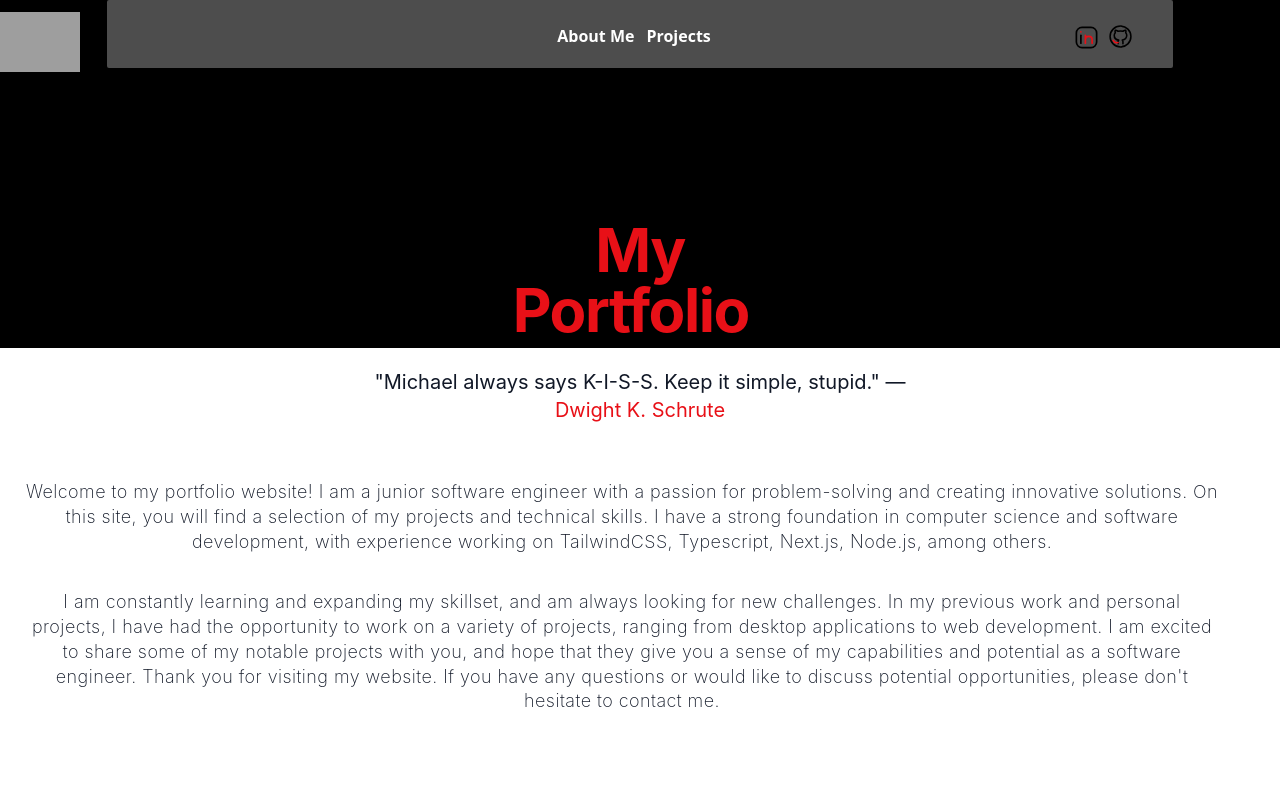
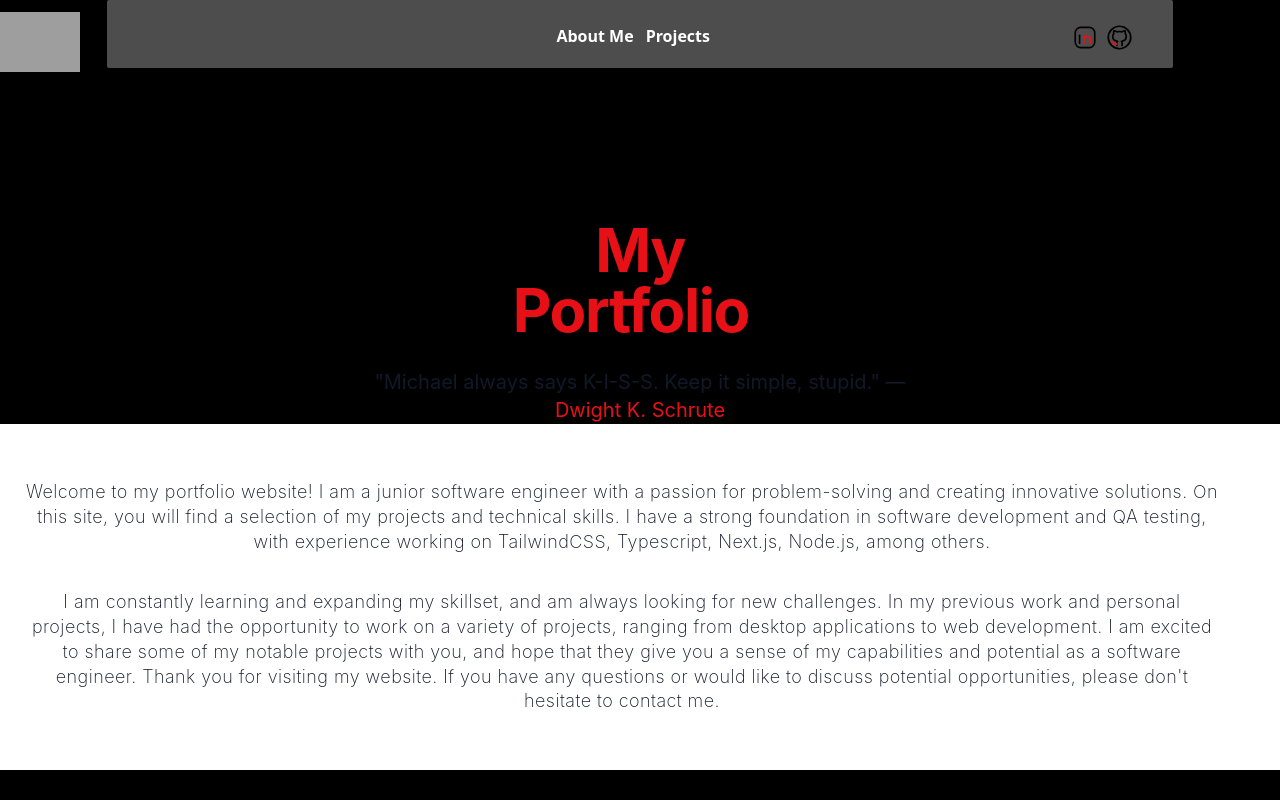
Before and after one commit to salahraja/portfolio, a Next.js app: page / in a window 1280 px wide. Shown: the top 800 px of the page. Built offline with nearby package versions, Linux system fonts and the light colour scheme; grey boxes are pictures that could not be loaded.

Commit message:
mobile optimization added

```diff
--- a/components/footer.tsx
+++ b/components/footer.tsx
@@ -17,8 +17,8 @@ export default function Footer() {
     <section className="relative ">
       <div className="px-4 pt-16 mx-auto sm:max-w-xl md:max-w-full lg:max-w-screen-xl md:px-24 lg:px-8">
         <div className="grid gap-10 row-gap-6 mb-8 sm:grid-cols-2 lg:grid-cols-4">
-          <div className="sm:col-span-2">
-            <span className="ml-2 bottom-0 text-l font-bold tracking-wide text-gray-800 uppercase">
+          <div className="sm:col-span-2 max-[640px]:hidden">
+            <span className="ml-2 bottom-0 text-l max-[640px]:align-center font-bold tracking-wide text-gray-800 uppercase">
               About Me
             </span>
 
--- a/components/nav.tsx
+++ b/components/nav.tsx
@@ -7,7 +7,7 @@ function NavBar() {
     <div className="flex flex-row justify-center">
       <nav className="font-sans flex py-2 px-6 bg-white bg-opacity-30 backdrop-blur-sm rounded-sm shadow sm:items-baseline w-5/6">
         <div className="pt-3 grid grid-cols-3 font-semibold w-full text-center">
-          <div className="h-10 pt-3 ml-auto flex col-auto w-screen whitespace-nowrap font-semibold">
+          <div className="h-10 pt-3 ml-auto flex col-auto w-screen max-[640px]:w-2vw] whitespace-nowrap font-semibold">
             <div className="flex justify-center w-[80.5vw] pl-[5vw]">
               <div className="space-x-3 -m-[1vh] w-full align-center">
                 <Link href={"/about"}>About Me</Link>
@@ -15,24 +15,24 @@ function NavBar() {
                   Projects
                 </Link>
               </div>
-              <div className="-m-[1vh] flex flex-row">
+              <div className="-m-[1vh] flex flex-row flex-grow">
                 <Link href={"https://www.linkedin.com/"}>
                   <div className="px-2">
                     <Image
                       src="/linkedin.svg"
-                      alt="Altech logo"
+                      alt="LinkedIn logo"
                       width={30}
                       height={45}
                     />
                   </div>
                 </Link>
 
-                <Link href={"https://www.linkedin.com/"}>
+                <Link href={"https://github.com/salahraja"}>
                   <div className="pr-9">
                     <Image
                       src="/github.svg"
-                      alt="Altech logo"
-                      width={30}
+                      alt="Github logo"
+                      width={32}
                       height={45}
                     />
                   </div>
--- a/components/nav2.tsx
+++ b/components/nav2.tsx
@@ -2,42 +2,38 @@ import Image from "next/image";
 import React from "react";
 import Link from "next/link";
 
-function NavBarTwo() {
+function NavBar() {
   return (
-    <div className="flex fixed flex-row justify-center">
+    <div className="flex flex-row justify-center">
       <nav className="font-sans flex py-2 px-6 bg-white bg-opacity-30 backdrop-blur-sm rounded-sm shadow sm:items-baseline w-5/6">
         <div className="pt-3 grid grid-cols-3 font-semibold w-full text-center">
-          <div className="h-10 pt-3 ml-auto flex col-auto w-screen whitespace-nowrap font-semibold">
+          <div className="h-10 pt-3 ml-auto flex col-auto w-screen max-[640px]:w-2vw] whitespace-nowrap font-semibold">
             <div className="flex justify-center w-[80.5vw] pl-[5vw]">
-            <div className="flex text-[#e81017] -m-[1vh]">
-          <Link href={"/"}>
-           Home
-          </Link>
-           </div>
+
               <div className="space-x-3 -m-[1vh] w-full align-center">
                 <Link href={"/about"}>About Me</Link>
                 <Link href={"/projects"}>
                   Projects
                 </Link>
               </div>
-              <div className="-m-[1vh] flex flex-row">
+              <div className="-m-[1vh] flex flex-row flex-grow">
                 <Link href={"https://www.linkedin.com/"}>
                   <div className="px-2">
                     <Image
                       src="/linkedin.svg"
-                      alt="Altech logo"
+                      alt="LinkedIn logo"
                       width={30}
                       height={45}
                     />
                   </div>
                 </Link>
 
-                <Link href={"https://www.linkedin.com/"}>
+                <Link href={"https://github.com/salahraja"}>
                   <div className="pr-9">
                     <Image
                       src="/github.svg"
-                      alt="Altech logo"
-                      width={30}
+                      alt="Github logo"
+                      width={32}
                       height={45}
                     />
                   </div>
@@ -51,4 +47,4 @@ function NavBarTwo() {
   );
 }
 
-export default NavBarTwo;
+export default NavBar;
--- a/next.config.js
+++ b/next.config.js
@@ -5,3 +5,10 @@ const nextConfig = {
 }
 
 module.exports = nextConfig
+
+module.exports = {
+  images: {
+    deviceSizes: [640, 750, 828, 1080, 1200, 1920, 2048, 3840],
+    imageSizes: [16, 32, 48, 64, 96, 128, 256, 384]
+  },
+}
--- a/pages/index.tsx
+++ b/pages/index.tsx
@@ -19,37 +19,41 @@ const Home = () => {
         <title>Salah&apos;s Website</title>
         <meta name="viewport" content="initial-scale=1.0, width=device-width" />
       </Head>
-      <div className="fixed">
+      <div className="fixed ">
         <NavBar />
         <Link href={"/"}>
-          <div className="col-span-1 -mt-[7vh]">
+          <div className="col-span-1 -mt-[7vh] ">
+            <div className="max-[640px]:h-[1px] max-[640px]:w-[8vw]">
               <Image
                 src="/clearsalah.png"
-              alt="Altech logo"
+                alt="Hand drawn full body avatar of me in hoody & jeans with glasses & Kufi"
                 width={80}
                 height={145}
               />
               </div>
+          </div>
         </Link>
       </div>
+      <div className="">
         <div className="w-full xs:h-[550px] lg:h-[220px] md:h-[200px] sm:h-[200px]"></div>
 
         <div className="text-center">
           <div>
             <h1 className="text-4xl mb-2 font-bold tracking-tight text-[#e81017] sm:text-5xl md:text-6xl">
-            <span className="block xl:inline">My</span>{" "}
+              <span className="max-[640px]:pt-[8vh] block xl:inline ">My</span>{" "}
               <span className="block">
                 Portfolio<div className="inline text-black">.</div>
               </span>
-          </h1>
-        </div>
-        <div className="bg-white">
-          <div className=" whitespace-nowrap inline-block max-w-md text-base text-gray-900 sm:text-lg md:mt-5 md:max-w-3xl md:text-xl">
+            </h1> <div className="text-center max-[638px]:bg-sky-300 whitespace-nowrap inline-block max-w-md text-base text-gray-900 sm:text-lg md:mt-5 md:max-w-3xl md:text-xl">
             <div className="inline text-light">
               &quot;Michael always says K-I-S-S. Keep it simple, stupid.&quot;
             </div>{" "}
             —<div className="text-[#e81017]"> Dwight K. Schrute</div>
           </div>
+          </div>
+        </div>
+        <div className="bg-white">
+
           <div className="px-4 py-5 sm:p-6">
             {/* Content goes here */}
 
@@ -59,27 +63,25 @@ const Home = () => {
                 aria-hidden="true"
               ></div>
             </div>
-            <div className="w-full flex flex-col justify-center pr-9 py-8">
+            <div className="w-full flex flex-col justify-center text-center pr-9 py-8">
               <p className="w-max-md text-gray-900 text-lg whitespace-pre-wrap tracking-wide leading-snug font-extralight sm:w-full xs:w-full">
                 Welcome to my portfolio website! I am a junior software engineer
                 with a passion for problem-solving and creating innovative
                 solutions. On this site, you will find a selection of my
                 projects and technical skills. I have a strong foundation in
-                computer science and software development, with experience working on TailwindCSS, Typescript, Next.js, Node.js, among others.
-                <div className="pt-9"></div>
-                I am constantly learning and expanding my skillset, and am always looking for
-                new challenges. In my previous work and personal projects, I
-                have had the opportunity to work on a variety of projects,
-                ranging from desktop applications to web development. I am
-                excited to share some of my notable projects with you, and hope
-                that they give you a sense of my capabilities and potential as a
-                software engineer. Thank you for visiting my website. If you
-                have any questions or would like to discuss potential
-                opportunities, please don&apos;t hesitate to contact me.
-                <div className="pt-[19vh] max-w-[17vw] font-semibold flex justify-start tracking-tighter text-left">
-                “Kind souls have kind faces. What you instill in your soul, appears on your face.”
-              </div>
-              </p><p className=" text-left whitespace-nowrap">- Mohammed Alrotayyan</p>
+                software development and QA testing, with experience working on
+                TailwindCSS, Typescript, Next.js, Node.js, among others.
+                <div className="pt-9"></div>I am constantly learning and
+                expanding my skillset, and am always looking for new challenges.
+                In my previous work and personal projects, I have had the
+                opportunity to work on a variety of projects, ranging from
+                desktop applications to web development. I am excited to share
+                some of my notable projects with you, and hope that they give
+                you a sense of my capabilities and potential as a software
+                engineer. Thank you for visiting my website. If you have any
+                questions or would like to discuss potential opportunities,
+                please don&apos;t hesitate to contact me.</p>
+
             </div>
           </div>
         </div>
```
Lines whose indentation alone changed are shown as unchanged.
